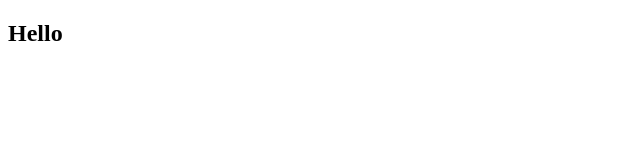
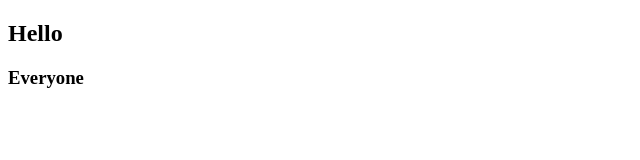
Before and after one commit to CodeXSantu/CS50Git, a plain HTML site: page hello.html in a window 1280 px wide. Shown: the whole page, without its empty margins (0-640 px from the left). Drawn offline with Linux system fonts and the light colour scheme.

Commit message:
put h3 tag in code

```diff
--- a/hello.html
+++ b/hello.html
@@ -8,5 +8,7 @@
 </head>
 <body>
     <h2>Hello </h2>
+    <h3>Everyone</h3>
+
 </body>
 </html>
```
